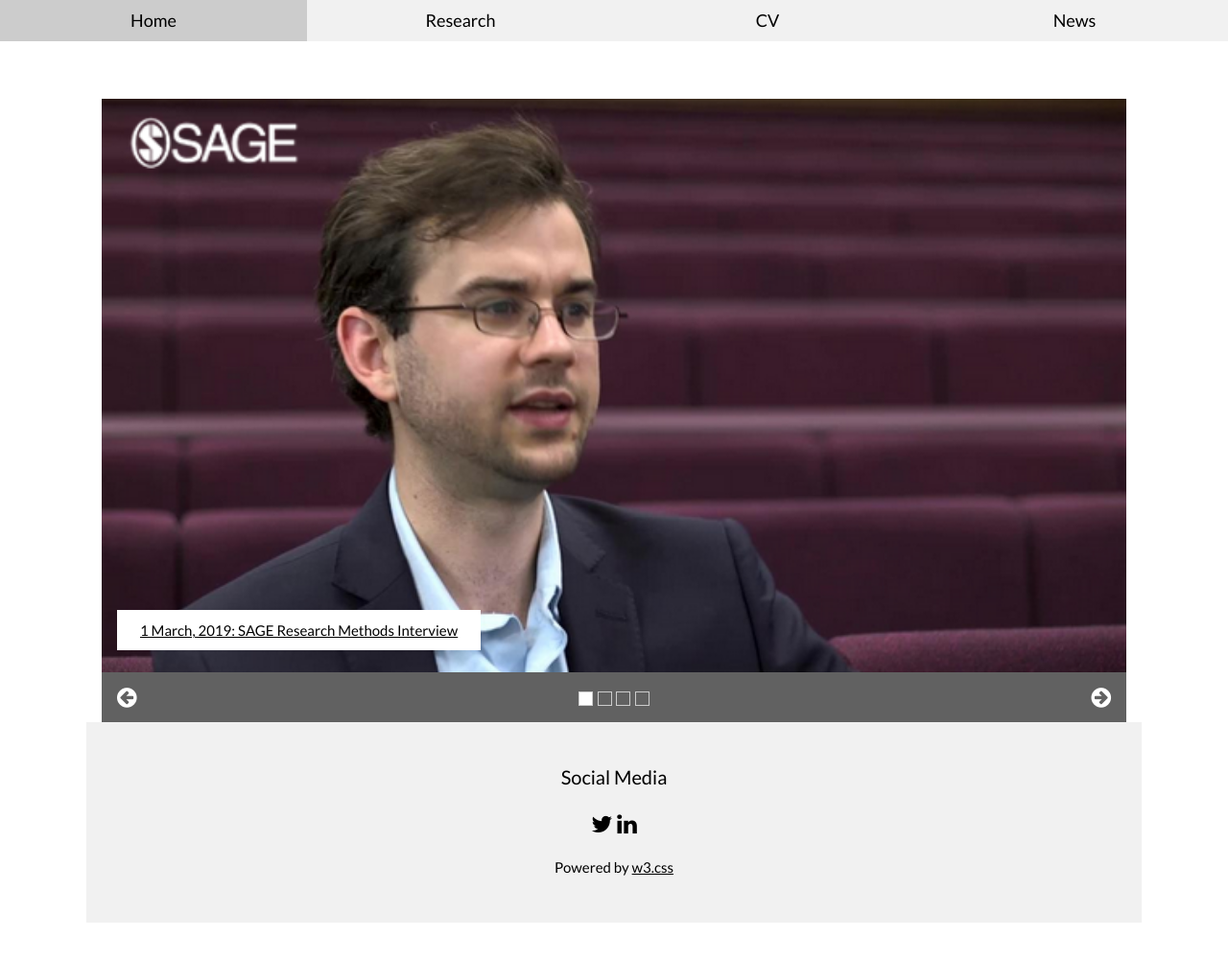
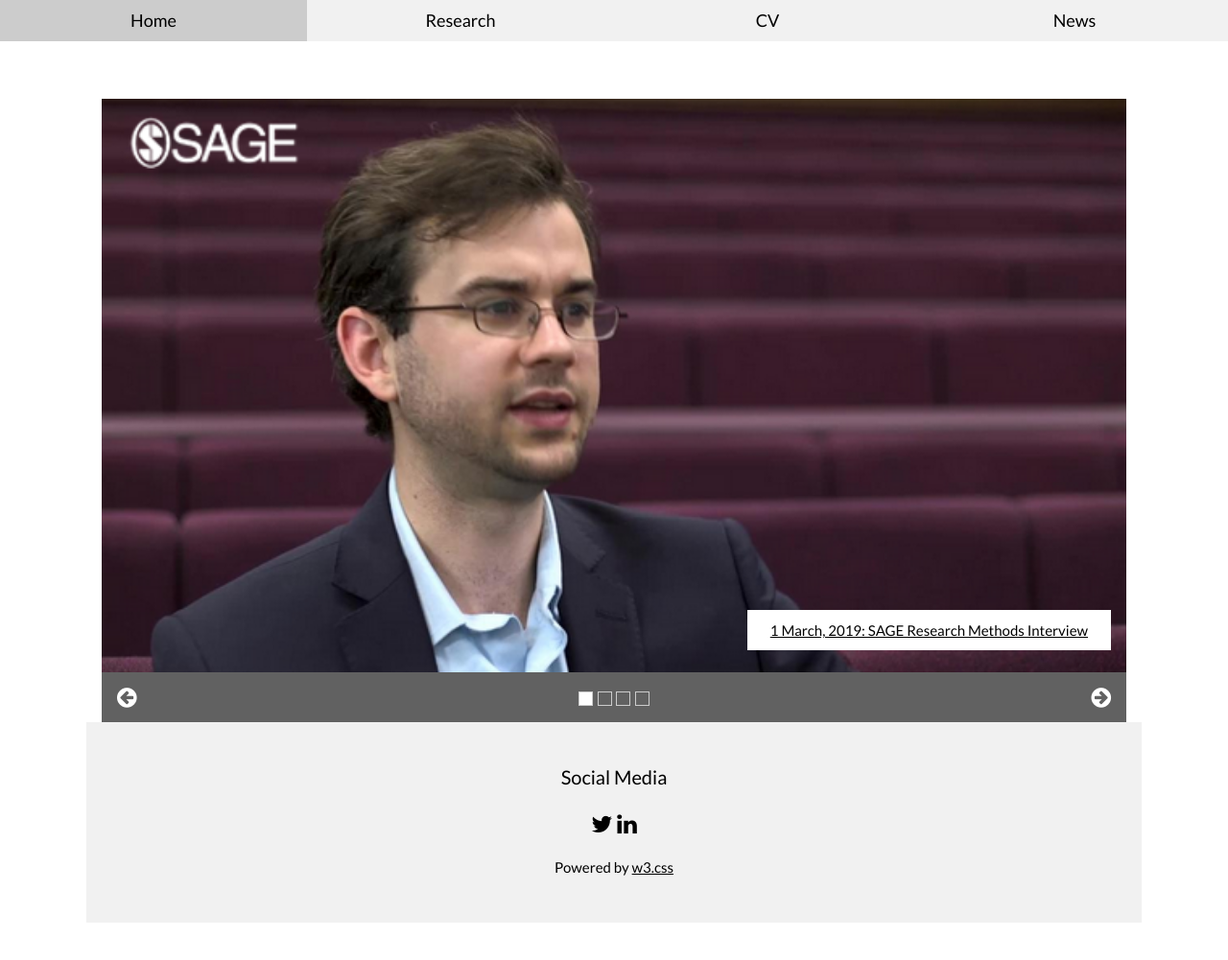
Before and after one commit to jlienert/jlienert.github.io, a Jekyll site: the page built from news.html, in a window 1280 px wide and 1042 px high. Shown: the top 1001 px of the window at 96% size. Built offline with Jekyll 4.4.1, drawn with Linux system fonts in a browser that asks for light colours.

Commit message:
Update news.html

```diff
--- a/news.html
+++ b/news.html
@@ -14,7 +14,7 @@ title: News
     <div class="w3-display-container mySlides">
     <a href="http://methods.sagepub.com/video/srmpromo/QrEhSp/studying-the-impact-of-patient-co-presence-in-hospitals-on-administrative-d">
       <img src="sage.png" style="width:100%">
-      <div class="w3-display-bottomleft w3-container w3-padding-32">
+      <div class="w3-display-bottomright w3-container w3-padding-32">
         <span class="w3-white w3-padding-large w3-animate-bottom">1 March, 2019: SAGE Research Methods Interview</span>
     </a>
       </div>
```
